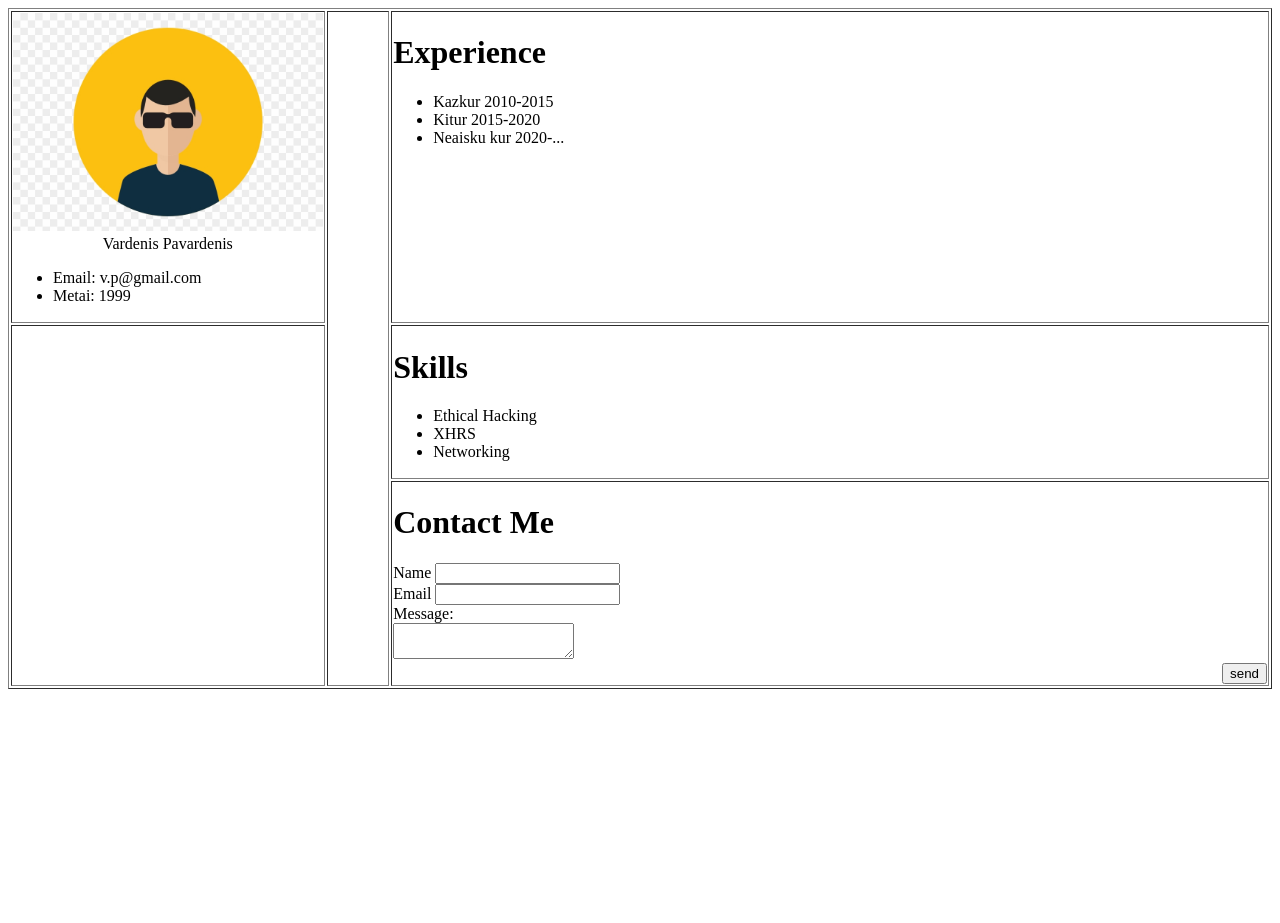
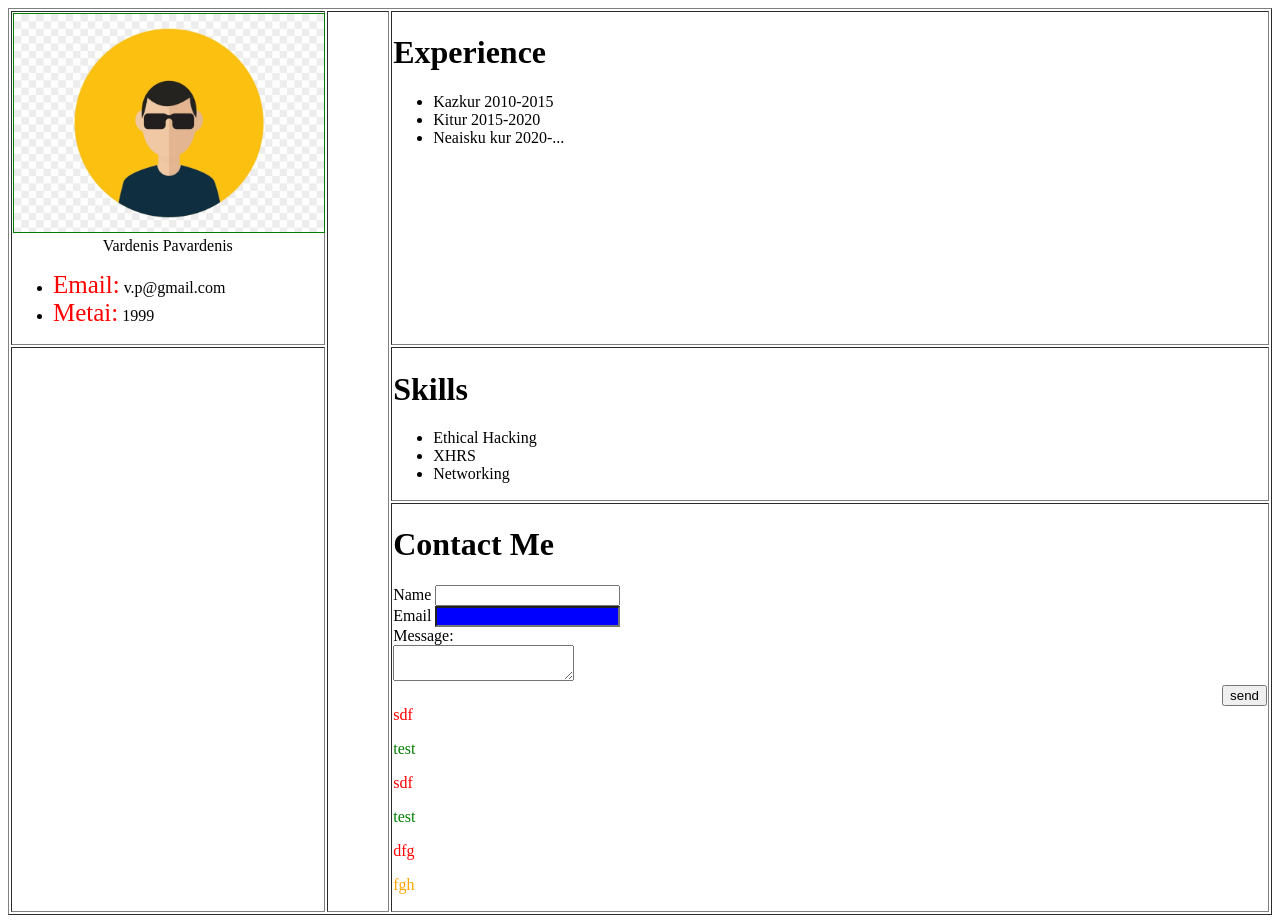
Before and after one commit to agmima/PythonRemoteLT9-HTML, a plain HTML site: page cv.html in a window 1280 px wide. Before the commit the page ends 800 px from the top, so only its background shows below. Drawn offline with Linux system fonts and the light colour scheme.

Commit message:
Add some random styling

```diff
--- a/cv.html
+++ b/cv.html
@@ -3,23 +3,17 @@
 <head>
     <meta charset="UTF-8">
     <title>Title</title>
-    <!--<style>
-        body {
-            background-image: url("wireframe.png");
-            background-repeat: no-repeat;
-        }
-
-    </style>-->
+    <link rel="stylesheet" href="style.css"/>
 </head>
 <body>
 <table border="1" width="100%">
     <tr>
         <td width="25%" height="40%" valign="top">
-            <img src="avatar.png" width="100%">
+            <img id="avatar" src="avatar.png">
             <div align="center">Vardenis Pavardenis</div>
             <ul>
-                <li>Email: v.p@gmail.com</li>
-                <li>Metai: 1999</li>
+                <li><span class="detail-label">Email:</span> v.p@gmail.com</li>
+                <li><span class="detail-label">Metai:</span> 1999</li>
             </ul>
         </td>
         <td rowspan="3"></td>
@@ -61,6 +55,16 @@
                 <div align="right">
                     <input type="submit" value="send">
                 </div>
+                <div class="some-class">
+                    <div>sdf</div>
+                    <p>test</p>
+                </div>
+                <div class="some-class">
+                    <div>sdf</div>
+                    <p>test</p>
+                </div>
+                <div class="some-class">dfg</div>
+                <p class="some-class">fgh</p>
             </form>
         </td>
     </tr>
--- /dev/null
+++ b/style.css
@@ -0,0 +1,38 @@
+/*body {
+    background-image: url("wireframe.png");
+    background-repeat: no-repeat;
+}*/
+
+#avatar {
+    width: 100%;
+    border: 1px solid green;
+}
+
+.detail-label {
+    color: red;
+    font-size: 25px;
+}
+
+input[type="email"] {
+    background-color: blue;
+}
+
+/*p[title="bla"]#test.test-class {
+    color: red;
+}
+
+p.some-class {
+    color: red;
+}*/
+
+.some-class {
+    color: red;
+}
+
+p.some-class {
+    color: orange;
+}
+
+.some-class > p {
+    color: green;
+}
```
